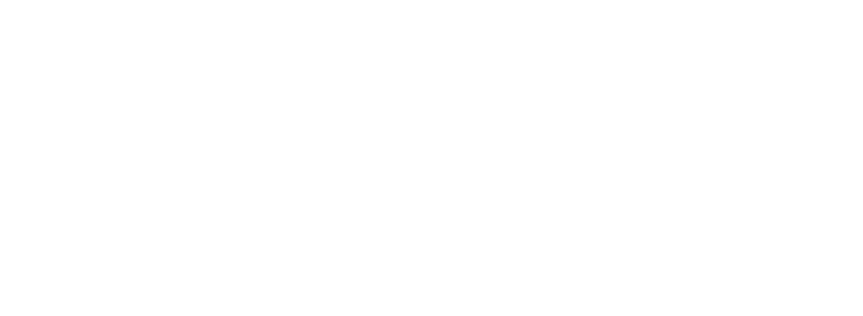
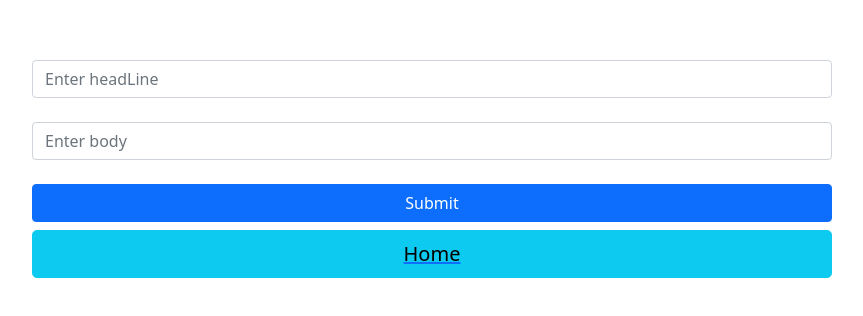
Before and after one commit to jdlopez-dev/crud-app-react, a React (Create React App) app: page /crud-app-react/create in a window 1280 px wide. Before the commit this address had no page. Shown: the part 180-496 px from the top of the page, without its empty margins (208-1071 px from the left). Built offline with nearby package versions, Linux system fonts and the light colour scheme.

Commit message:
Jdlopez dev patch 1 (#1)
* Update package.json

* Update App.js

* Update Edit.js

* Update Create.js

```diff
--- a/package.json
+++ b/package.json
@@ -1,5 +1,5 @@
 {
-  "homepage": "https://jdlopez-dev.github.io/crud-app-react",
+  "homepage": "/crud-app-react",
   "name": "crud-app-react",
   "version": "0.1.0",
   "private": true,
--- a/src/App.js
+++ b/src/App.js
@@ -12,9 +12,9 @@
 
      <Router>
       <Routes>
-        <Route path='/' element={<Home/>}/>
-        <Route path='/create' element={<Create/>}/>
-        <Route path='/edit/:id' element={<Edit/>}/>
+        <Route path='/crud-app-react' element={<Home/>}/>
+        <Route path='/crud-app-react/create' element={<Create/>}/>
+        <Route path='/crud-app-react/edit/:id' element={<Edit/>}/>
       </Routes>
     </Router>
   </div>
--- a/src/components/Create.js
+++ b/src/components/Create.js
@@ -27,7 +27,7 @@
     });
     localStorage.setItem("listaNoticias", JSON.stringify(news));
 
-    history("/");
+    history("/crud-app-react");
   };
 
   return (
--- a/src/components/Edit.js
+++ b/src/components/Edit.js
@@ -21,7 +21,7 @@
     news[index].Body = body;
     localStorage.setItem("listaNoticias", JSON.stringify(news));
 
-    history("/");
+    history("/crud-app-react");
   };
 
   useEffect(() => {
```
